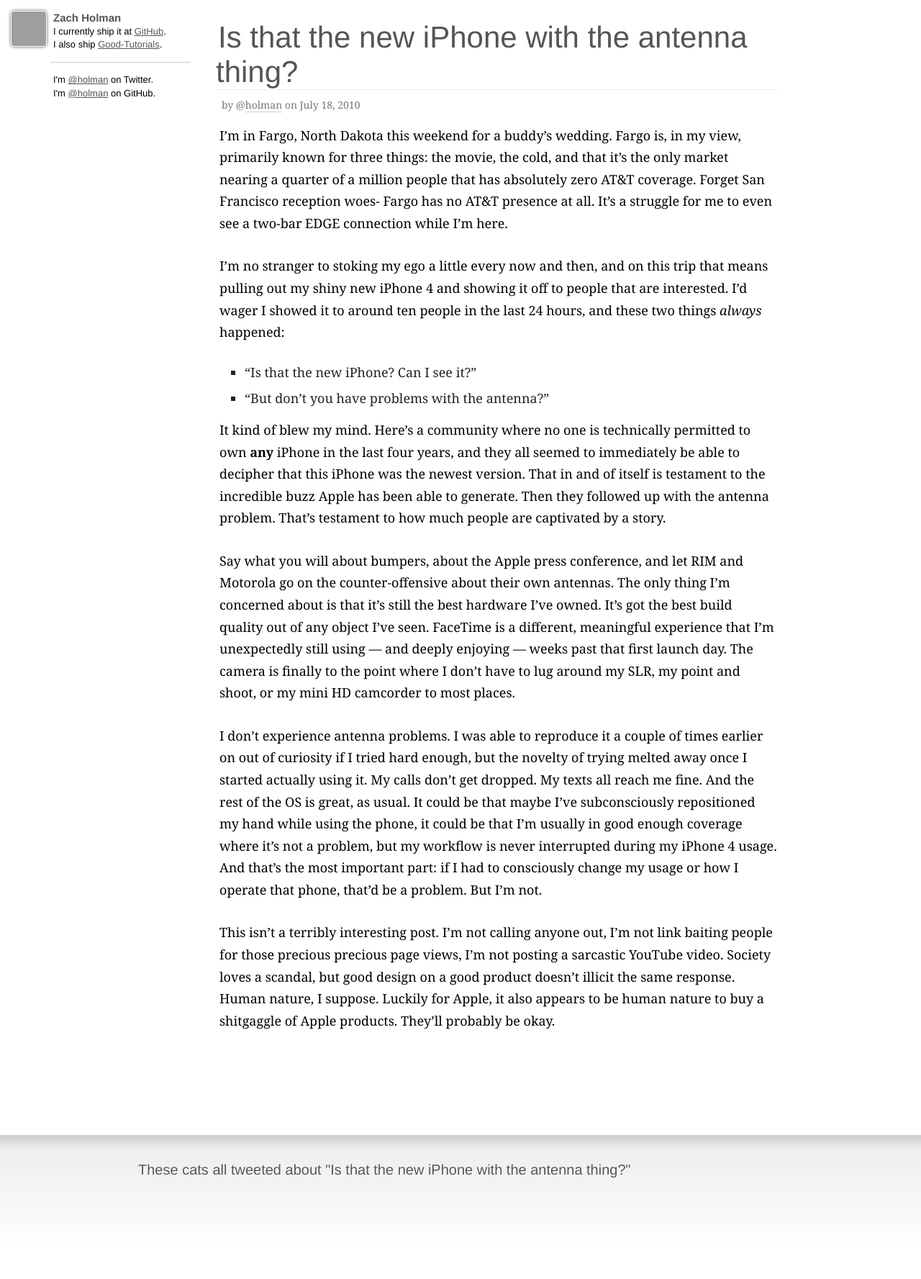
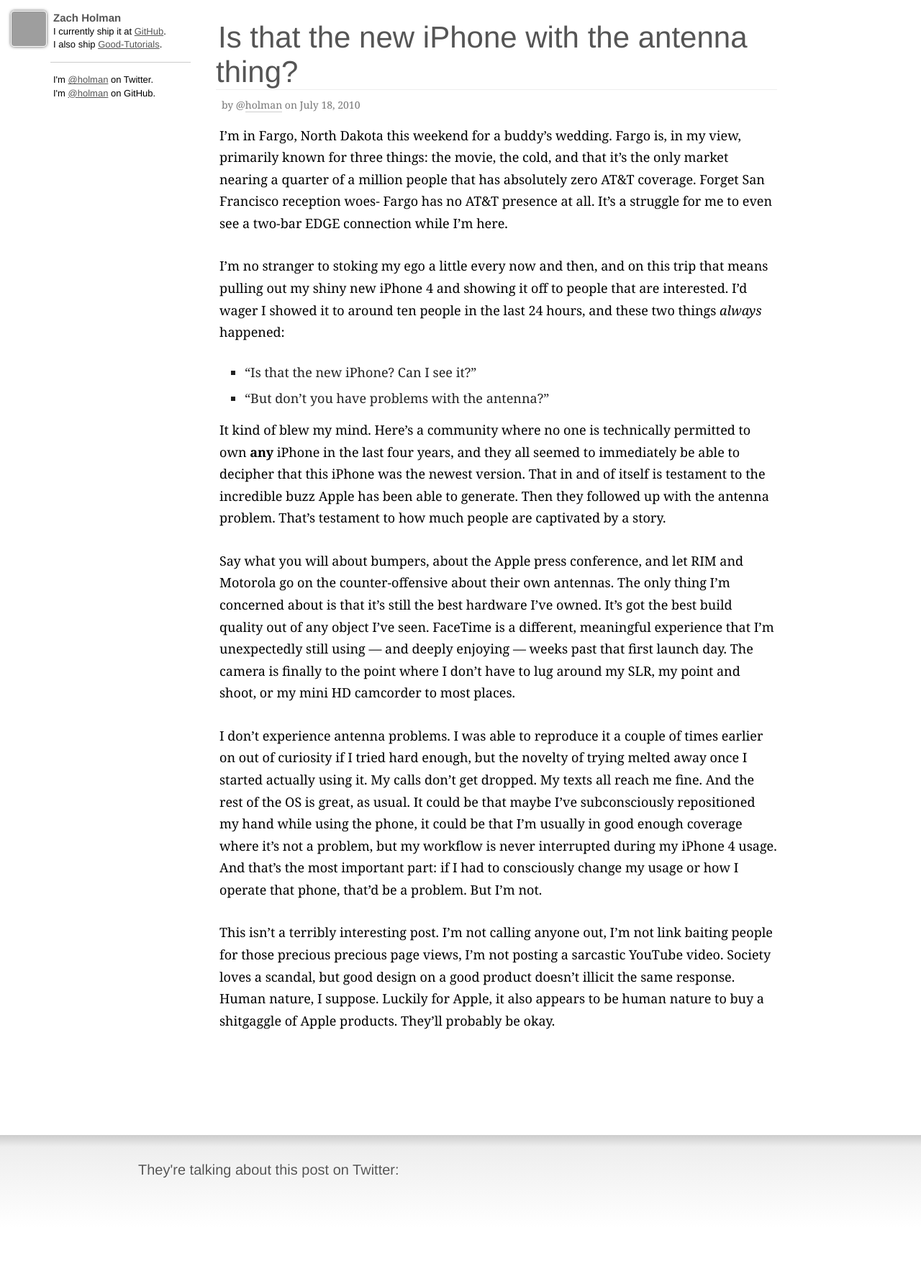
Before and after one commit to broccolini/designertocoder.github.com, a Jekyll site: the page built from _posts/2010-07-18-iphone-antenna-thing.markdown, in a window 1280 px wide. Shown: the whole page at 72% size. Built offline with Jekyll 4.4.1, drawn with Linux system fonts in a browser that asks for light colours; nearby versions of some CDN libraries; Markdown is read by kramdown in place of the engine named in the settings; after the commit the page ends 1738 px from its top, so only the background shows below that; grey boxes are pictures that could not be loaded.

Commit message:
ahh, my aching footers

```diff
--- a/_layouts/post.html
+++ b/_layouts/post.html
@@ -11,5 +11,5 @@
 
 <div id="boastful">
   <script type="text/javascript" src="http://cdn.topsy.com/button.js"></script>
-  <h4>These cats all tweeted about "{{ page.title }}"</h4>
+  <h4>They're talking about this post on Twitter:</h4>
 </div>
--- a/css/styles.css
+++ b/css/styles.css
@@ -176,7 +176,7 @@
     -webkit-gradient(linear, left top, left bottom, from(#ccc), to(#fff), color-stop(.1, #eee), color-stop(.8, #fff));
   background-color: #fbfbfb;
   padding: 1.25em 15%;
-	padding-bottom: 10em;
+	padding-bottom: 7em;
   color: #999;
   font-size: 13px;
   text-shadow: 1px 1px 0 #fff;
```
